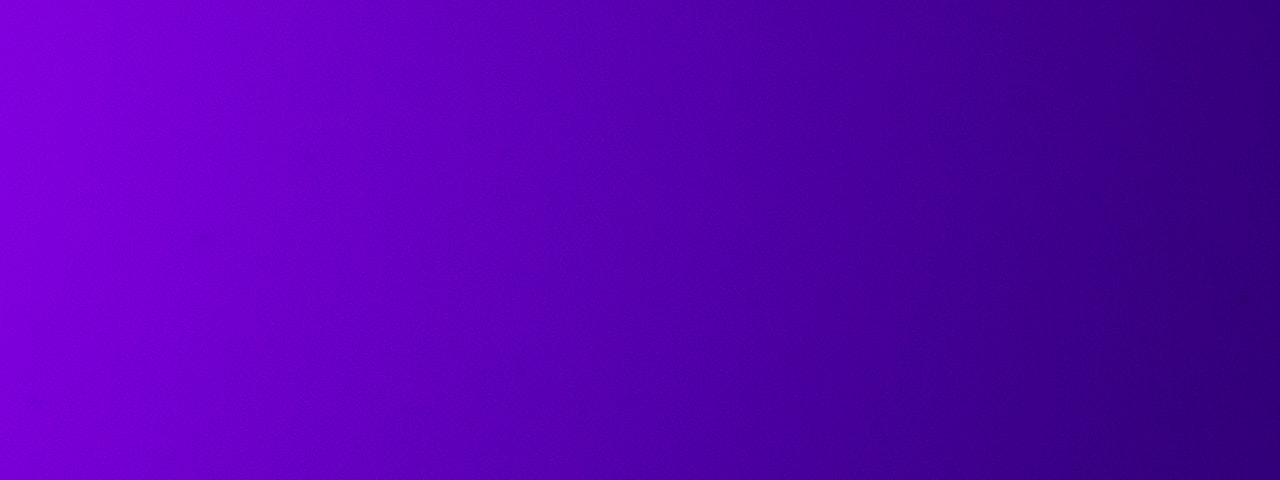
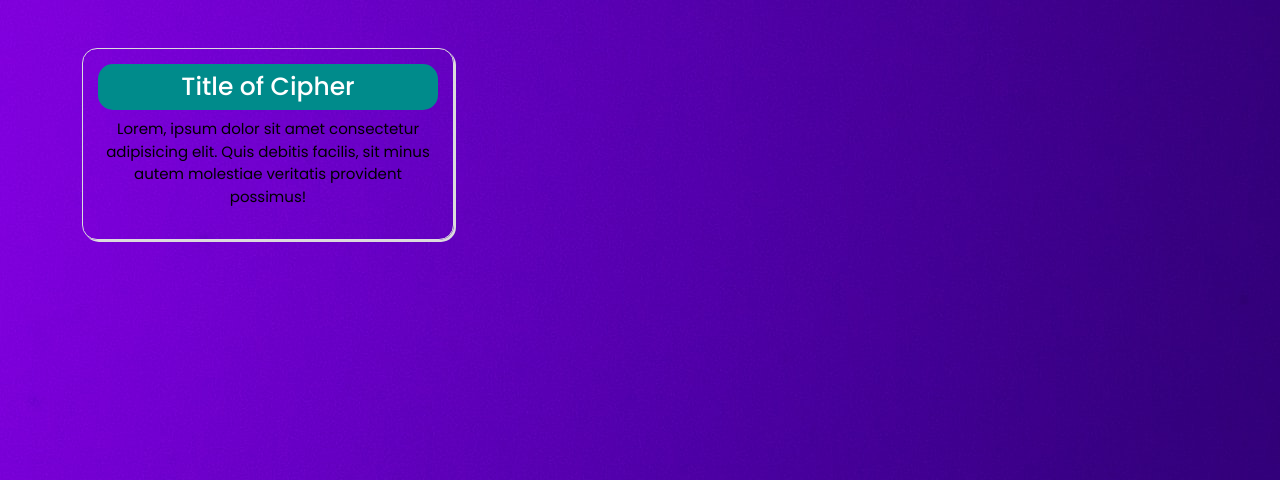
Before and after one commit to mudasir45/Encryption_web_App, a Django app: page /savedCipher/ in a window 1280 px wide. Shown: the part 80-560 px from the top of the page. Run offline with Django 4.2, Linux system fonts and the light colour scheme.

Commit message:
show cipher text done

```diff
--- a/template/savedCipher.html
+++ b/template/savedCipher.html
@@ -83,6 +83,32 @@
     .header {
       background-color: rgb(51, 58, 58);
     }
+
+    .custom-box{
+      padding: 15px;
+      border: 1px solid gainsboro;
+      border-radius: 15px;
+      box-shadow: 2px 2px gainsboro;
+      margin-top: 8em;
+      text-align: center;
+    }
+    .custom-box:hover{
+      box-shadow: 3px 2px rgb(213, 209, 209);
+      background-color:whitesmoke;
+      transition: ease-in 1;
+    }
+    .custom-box h2{
+      background-color: darkcyan;
+      color: white;
+      padding: 8px;
+      border-radius: 15px;
+      font-size: 25px;
+    }
+    .custom-box p{
+      text-decoration: none;
+      color: black;
+      font-size: 15px;
+    }
   </style>
 </head>
 
@@ -107,7 +133,11 @@
 
   <div class="container">
     <div class="row">
-      <div class="col-md-4"></div>
+
+      <a href=""><div class="col-md-4 custom-box">
+        <h2>Title of Cipher</h2>
+        <p>Lorem, ipsum dolor sit amet consectetur adipisicing elit. Quis debitis facilis, sit minus autem molestiae veritatis provident possimus!</p>
+      </div></a>
     </div>
   </div>
 
```
